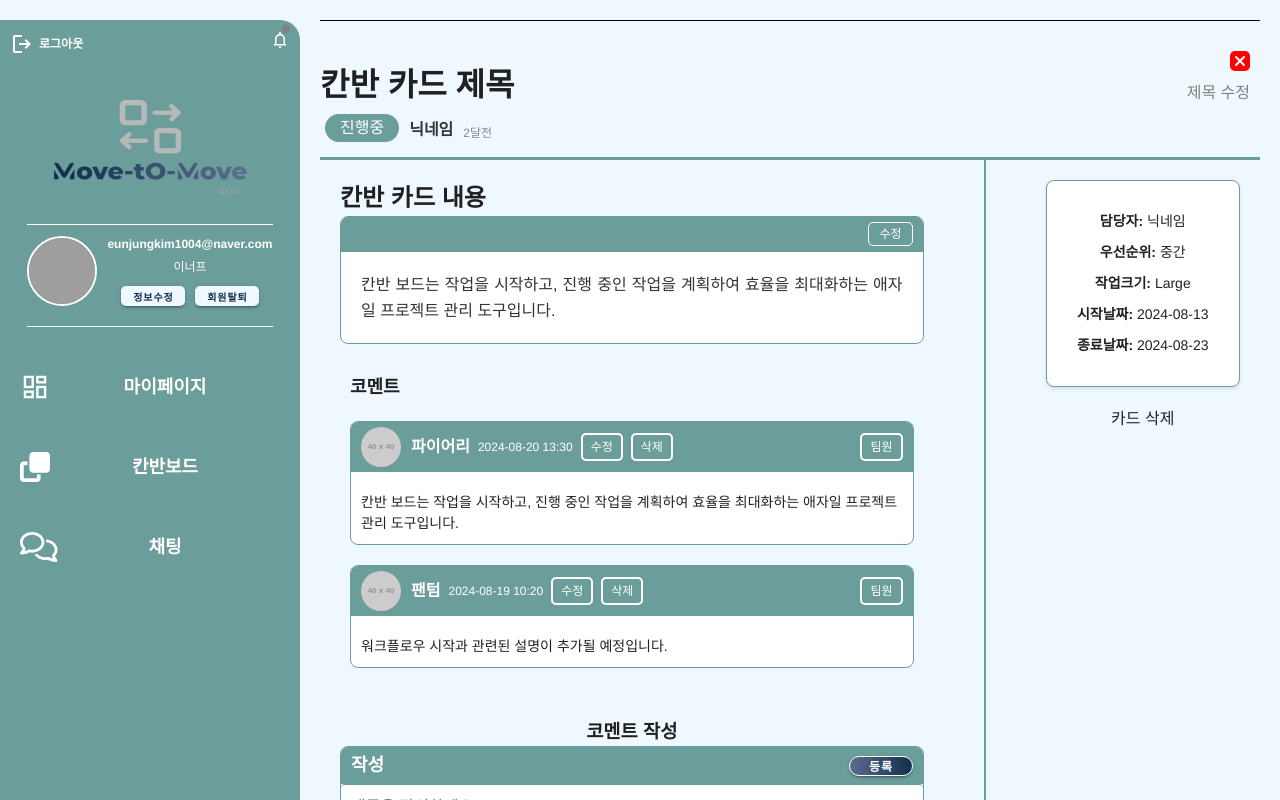
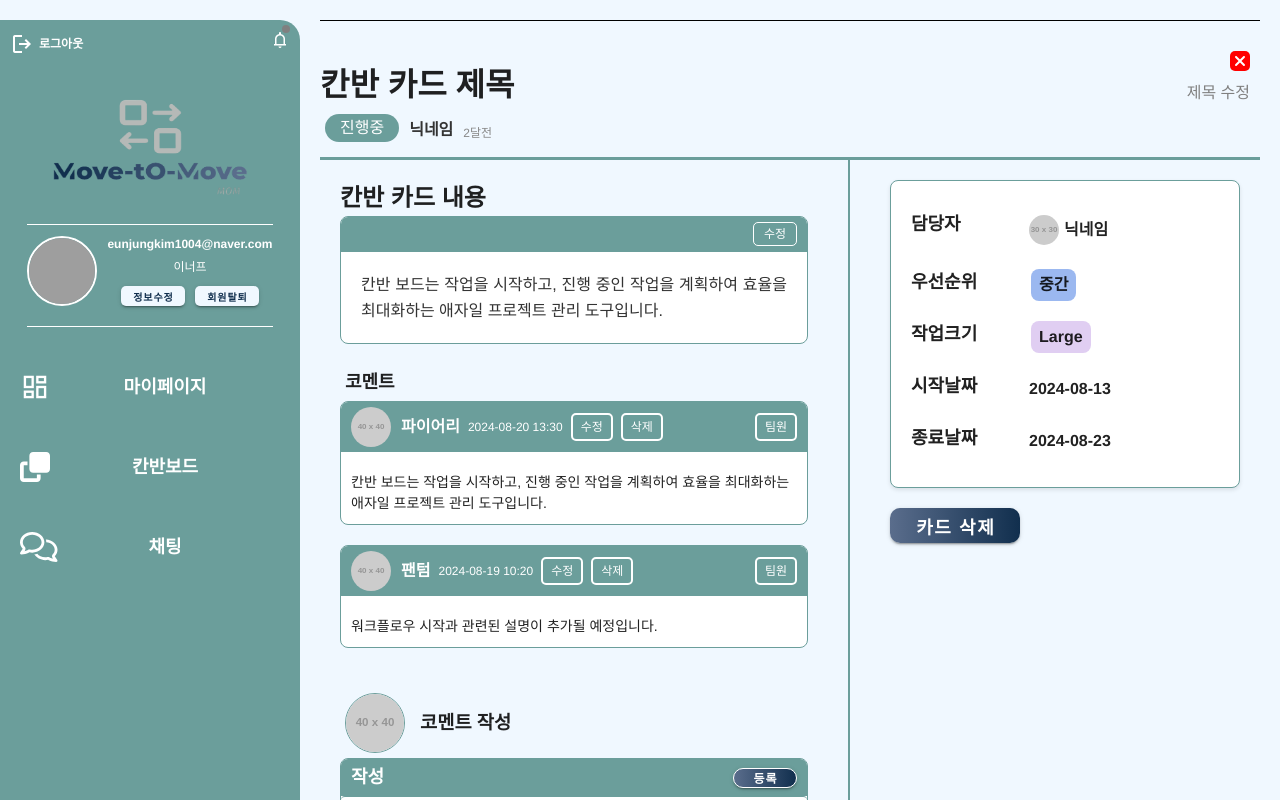
Before and after one commit to OhDongGeon/MoveToMove_MOM_FE, a Vue app: page /move-to-move/kanbanCard in a window 1280 px wide. Shown: the top 800 px of the page. Built offline with nearby package versions, Linux system fonts and the light colour scheme; no server answers; grey boxes are pictures that could not be loaded.

Commit message:
칸반카드담당자

```diff
--- a/src/components/common/CardCommentForm.vue
+++ b/src/components/common/CardCommentForm.vue
@@ -1,6 +1,9 @@
 <template>
   <div>
-    <h3>코멘트 작성</h3>
+    <div class="comment-label">
+      <img :src="avatar" alt="" class="avatar">
+      <h3 class="comment-header">코멘트 작성</h3>
+    </div>
     <div class="card-comment-form">
       <div class="header-container">
         <h3 class="header-title">작성</h3>
@@ -23,6 +26,7 @@ export default {
   },
   setup() {
     const newComment = ref('');
+    const avatar =  'https://via.placeholder.com/40'
 
     // 댓글 제출 함수
     const submitComment = () => {
@@ -32,12 +36,29 @@ export default {
     return {
       newComment,
       submitComment,
+      avatar,
     };
   },
 };
 </script>
 
 <style scoped>
+.comment-label {
+  display: flex;
+  margin: 5px;
+  align-items: center;
+  gap: 5px;
+}
+.comment-header {
+  font-weight: bold;
+}
+.avatar {
+  width: 60px;
+  height: 60px;
+  border-radius: 50%;
+  margin-right: 10px;
+  border: 1px solid #6b9e9b;
+}
 .card-comment-form {
   background-color: white;
   padding: 0;
--- a/src/components/common/CardComments.vue
+++ b/src/components/common/CardComments.vue
@@ -55,14 +55,15 @@ export default {
 <style scoped>
 .card-comments {
   text-align: left;
-  padding: 10px;
+  /* padding: 10px; */
   border-radius: 8px;
 }
 
 h3 {
   text-align: left;
   font-size: 18px;
-  margin-bottom: 20px;
+  margin: 5px;
+  font-weight: bold;
 }
 
 .comment {
--- a/src/components/common/CardContentRight.vue
+++ b/src/components/common/CardContentRight.vue
@@ -1,54 +1,147 @@
 <template>
   <div>
     <div class="assign-details">
-      <p><strong>담당자:</strong> <span>{{ assignee.name }}</span></p>
-      <p><strong>우선순위:</strong> <span>{{ assignee.priority }}</span></p>
-      <p><strong>작업크기:</strong> <span>{{ assignee.size }}</span></p>
-      <p><strong>시작날짜:</strong> <span>{{ assignee.startDate }}</span></p>
-      <p><strong>종료날짜:</strong> <span>{{ assignee.endDate }}</span></p>
+      <!-- 담당자 -->
+      <p>
+        <strong>담당자</strong>
+        <span class="assignee-info">
+          <img :src="assignee.avatar" alt="Avatar" class="avatar" />
+          {{ assignee.name }}
+        </span>
+      </p>
+
+      <!-- 우선순위 -->
+      <p>
+        <strong>우선순위</strong>
+        <span class="priority">{{ assignee.priority }}</span>
+      </p>
+
+      <!-- 작업크기 -->
+      <p>
+        <strong>작업크기</strong>
+        <span class="size">{{ assignee.size }}</span>
+      </p>
+
+      <!-- 시작날짜 -->
+      <p>
+        <strong>시작날짜</strong>
+        <span class="date">{{ assignee.startDate }}</span>
+      </p>
+
+      <!-- 종료날짜 -->
+      <p>
+        <strong>종료날짜</strong>
+        <span class="date">{{ assignee.endDate }}</span>
+      </p>
     </div>
     <!-- 카드 삭제 버튼 -->
-    <button class="delete-button" @click="deleteCard">카드 삭제</button>
+    <CustomButton
+    :default-text="`카드 삭제`"
+    :width="130"
+    :height="35"
+    font-size="18"
+    @click="deleteCard"
+    ></CustomButton>
   </div>
 </template>
 
 <script>
+import CustomButton from '@/components/common/item/RoundButtonItem.vue';
+
 export default {
-  name: 'AssignInfo',
-
+  name: "AssignInfo",
+  components:  {
+    CustomButton
+  },
   setup() {
     const assignee = {
-      name: '닉네임',
-      priority: '중간',
-      size: 'Large',
-      startDate: '2024-08-13',
-      endDate: '2024-08-23',
+      name: "닉네임",
+      avatar:  "https://via.placeholder.com/30",
+      priority: "중간",
+      size: "Large",
+      startDate: "2024-08-13",
+      endDate: "2024-08-23",
     };
 
     // 카드 삭제 함수
     const deleteCard = () => {
-      console.log('카드가 삭제되었습니다');
-    }
+      console.log("카드가 삭제되었습니다");
+    };
     return {
       assignee,
-      deleteCard
+      deleteCard,
     };
-  }
-}
+  },
+};
 </script>
 
 <style scoped>
 .assign-details {
-  background-color:white;
+  background-color: white;
   padding: 20px;
   border: 1px solid #6b9e9b;
   border-radius: 8px;
   box-shadow: 0 2px 4px rgba(0, 0, 0, 0.1);
   margin-bottom: 20px; /* 카드 삭제 버튼과의 간격 */
-}
-.assign-details p {
-  margin: 10px 0;
-  font-size: 14px;
+  display: flex;
+  flex-direction: column;
+  align-items: flex-start;
+  min-width: 350px; /* 박스 최소 너비 */
+  min-height: 250px; /* 박스 최소 높이 */
 }
 
+.assign-details p {
+  margin: 10px 0; /* 요소 간의 간격을 넓게 설정 */
+  font-size: 16px; /* 글자 크기 키우기 */
+  display: flex; /* 텍스트와 데이터를 수평으로 정렬 */
+  width: 100%; /* 요소의 너비를 부모에 맞춤 */
+  line-height: 1.5; /* 줄 간격 설정 */
+}
+
+.assign-details p strong {
+  width: 100px; /* 레이블의 고정 너비 설정 (글자 5자 정도) */
+  font-weight: bold;
+  font-size: 18px; /* 라벨의 글자 크기 키우기 */
+  text-align: left; /* 레이블 왼쪽 정렬 */
+  margin-right: 10px; /* 레이블과 값 사이의 간격 */
+}
+
+.assignee-info {
+  flex-grow: 1; /* 값의 너비를 유연하게 */
+  text-align: left; /* 값 왼쪽 정렬 */
+  font-size: 16px; /* 값의 글자 크기 키우기 */
+  padding: 4px 8px; /* 값의 안쪽 여백 설정 */
+  font-weight: bold;
+  display: flex;
+  align-items: center;
+  gap: 5px;
+}
+.avatar {
+  width: 30px;
+  height: 30px;
+  border-radius: 50%;
+}
+.priority {
+  display: inline-block;
+  padding: 4px 8px;
+  background-color: #9BB8F0; /* 배경색 설정 */
+  border-radius: 8px; /* 둥근 모서리 설정 */
+  margin-left: 10px;
+  font-weight: bold;
+
+}
+.size {
+  display: inline-block;
+  padding: 4px 8px;
+  background-color: #E0CEF2; /* 배경색 설정 */
+  border-radius: 8px; /* 둥근 모서리 설정 */
+  margin-left: 10px;
+  font-weight: bold;
+
+}
+.date {
+  font-weight: bold;
+  padding: 4px 8px;
+
+}
 </style>
--- a/src/components/view/CardOpenCompo.vue
+++ b/src/components/view/CardOpenCompo.vue
@@ -30,7 +30,6 @@ export default {
 .content-wrapper {
   display: flex; /* Flexbox 사용 */
   justify-content: space-between; /* 좌우 요소 간 간격을 고르게 배치 */
-  gap: 20px; /* 좌우 간격 */
 }
 .content-left {
   flex: 3;
```
